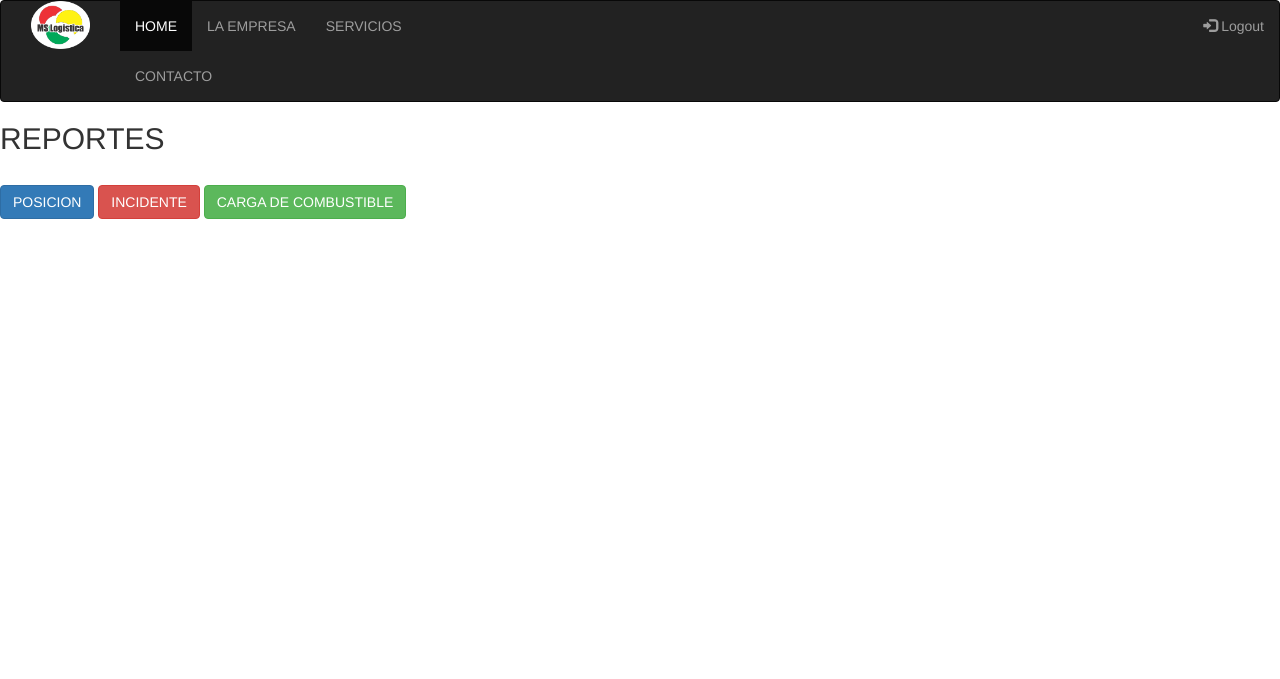
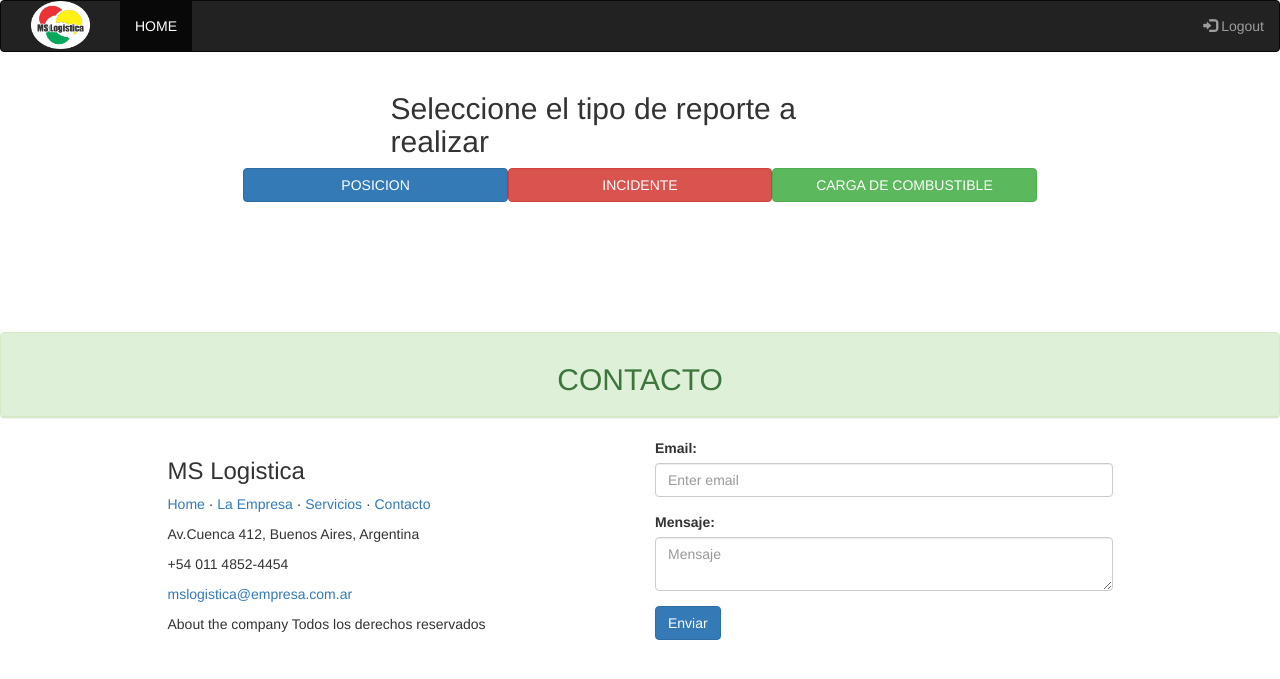
Before and after one commit to ProgramacionWebII/LogIkw, a PHP site: page /LogIkw/vistas/reportesChofer.php?id_viaje=1 in a window 1280 px wide. Shown: the top 679 px of the page. Run offline with PHP 8.4, Linux system fonts and the light colour scheme; the visitor is signed in with stand-in values (Sample User, id 1); data that the repository does not hold is empty.

Commit message:
Redirijo al chofer directo a la sección de reporte y agrego cambios estéticos

```diff
--- a/modelo/login.php
+++ b/modelo/login.php
@@ -43,7 +43,7 @@ include 'include.php';
     	case 'chofer':
 session_start();
 		    $_SESSION["chofer"] = $clase['id'];
-		    header("Location: ../vistas/choferLogeado.php?id_viaje=$variable");
+		    header("Location: ../vistas/reportesChofer.php?id_viaje=$variable");
 		    Conexion::cerrar();
     		break;
 
--- a/vistas/reportesChofer.php
+++ b/vistas/reportesChofer.php
@@ -46,9 +46,6 @@
     </div>
     <ul class="nav navbar-nav col-sm-4">
       <li class="active"><a href="#">HOME</a></li>
-	  <li><a href="#">LA EMPRESA</a></li>
-      <li><a href="#">SERVICIOS</a></li>
-      <li><a href="#">CONTACTO</a></li>
 
     </ul>
 	<ul class="nav navbar-nav navbar-right">
@@ -58,13 +55,91 @@
 </nav>
 
 
+<div class="col-sm-8 col-sm-offset-2">
+	<div class="col-sm-12">
+		<H2 class="col-sm-offset-2 col-sm-8">Seleccione el tipo de reporte a realizar</H2>
+	</div>
+	<div class="col-sm-12">
+	<button type='button'  class='btn btn-primary col-sm-4' data-toggle='modal' data-target='#posicion' onclick="getLocation()">POSICION</button>
+	<button type='button'  class='btn btn-danger col-sm-4' data-toggle='modal' data-target='#incidente'>INCIDENTE</button>
+	<button type='button'  class='btn btn-success col-sm-4' data-toggle='modal' data-target='#cargaDeCombustible'>CARGA DE COMBUSTIBLE</button>
+	</div>
+</div>
+<br>
+<br>
+<br>
+<br>
+<br>
+<br>
+<br>
+<br>
+<br>
+<br>
+<br>
+<br>
+<br>
+<div class="panel panel-success">
+  <div class="panel-heading text-center"><h2>CONTACTO</h2></div>
+</div>
 
-<H2>REPORTES</H2>
-  <BR>
-  <button type='button'  class='btn btn-primary' data-toggle='modal' data-target='#posicion' onclick="getLocation()">POSICION</button>
-    <button type='button'  class='btn btn-danger' data-toggle='modal' data-target='#incidente'>INCIDENTE</button>
-	  <button type='button'  class='btn btn-success' data-toggle='modal' data-target='#cargaDeCombustible'>CARGA DE COMBUSTIBLE</button>
+<!-- Footer -->
 
+
+<footer class="footer-distributed ">
+	<div class="container">
+    	<div class="row">
+      		<div class="col-sm-5 col-sm-offset-1">
+
+				<h3>MS Logistica</span></h3>
+
+				<p class="footer-links">
+					<a href="#">Home</a>  ·
+					<a href="#">La Empresa</a> ·
+					<a href="#">Servicios</a> ·
+					<a href="#">Contacto</a>
+				</p>
+				<div>
+					<i class="fa fa-map-marker"></i>
+					<p><span>Av.Cuenca 412</span>, Buenos Aires, Argentina</p>
+				</div>
+
+				<div>
+					<i class="fa fa-phone"></i>
+					<p> +54 011 4852-4454</p>
+				</div>
+
+				<div>
+					<i class="fa fa-envelope"></i>
+					<p><a href="mailto:mslogistica@empresa.com.ar">mslogistica@empresa.com.ar</a></p>
+				</div>
+
+				<p class="footer-company-about">
+					<span>About the company</span>
+					Todos los derechos reservados
+				</p>
+
+				<div class="footer-icons">
+					<a href="#"><i class="fa fa-facebook"></i></a>
+					<a href="#"><i class="fa fa-twitter"></i></a>
+					<a href="#"><i class="fa fa-linkedin"></i></a>
+					<a href="#"><i class="fa fa-github"></i></a>
+				</div>
+			</div>
+
+
+	<form class="col-sm-5" action="#" method="post">
+  		<div class="form-group" >
+    		<label for="exampleInputEmail1">Email:</label>
+    		<input type="email" class="form-control" placeholder="Enter email">
+  		</div>
+    	<div class="form-group">
+ 			<label for="exampleMessage">Mensaje:</label>
+    		<textarea  class="form-control"  placeholder="Mensaje"></textarea>
+    	</div>
+
+  		<button type="submit" class="btn btn-primary">Enviar</button>
+	</form>
+</footer>
 
 	<!-- Modal de POSICION-->
 	  <form action="../modelo/agregar_reporte.php" method="POST" id="demo">
```
